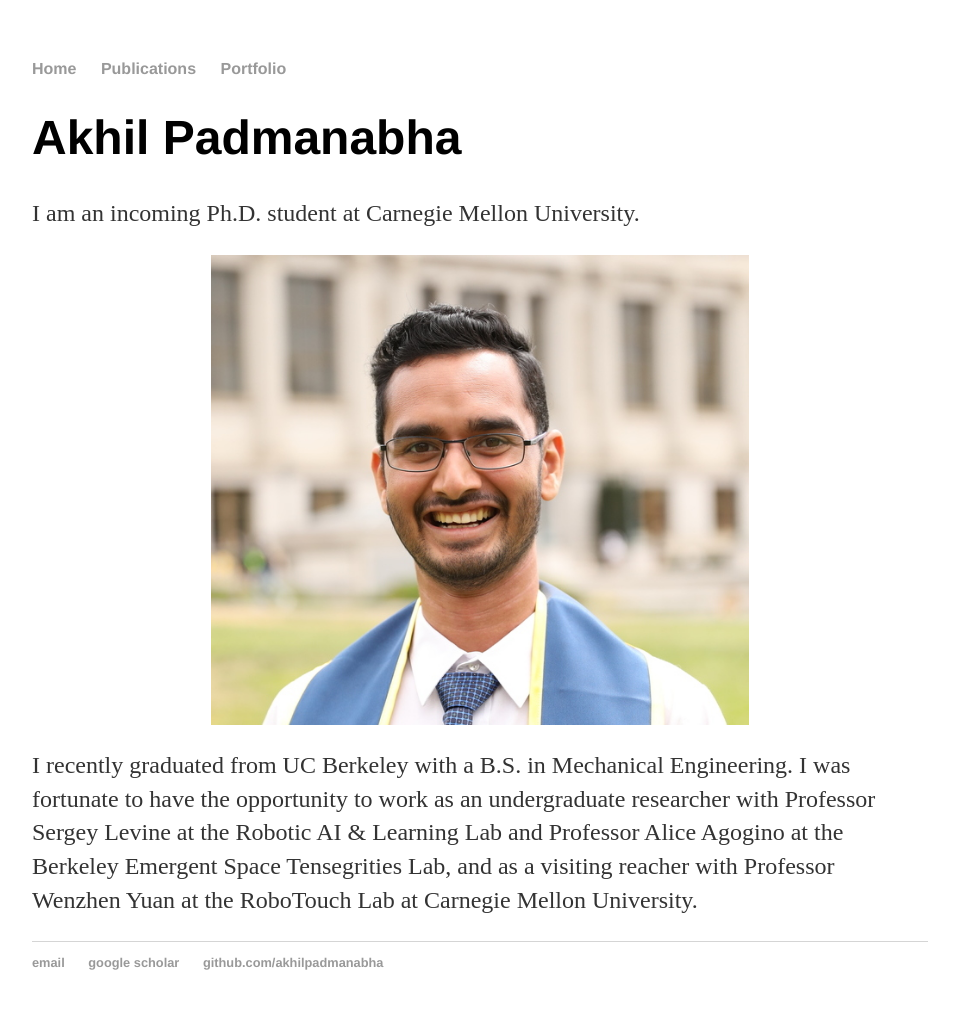
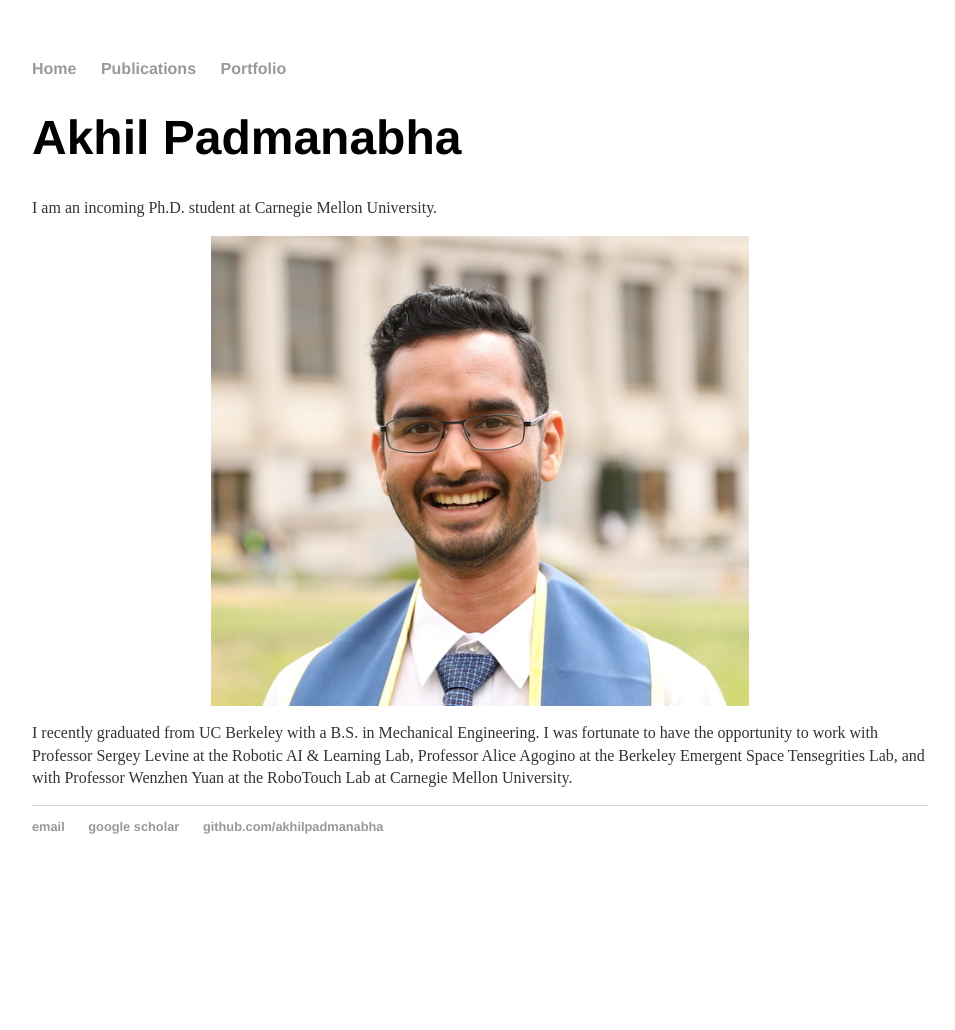
Before and after one commit to akhilpadmanabha/akhilpadmanabha.github.io, a Jekyll site: the page built from index.html, in a window 1280 px wide. Shown: the whole page, without its empty margins (160-1115 px from the left). Built offline with Jekyll 4.4.1, drawn with Linux system fonts in a browser that asks for light colours; after the commit the page ends 900 px from its top, so only the background shows below that.

Commit message:
additional changes

```diff
--- a/css/main.css
+++ b/css/main.css
@@ -24,7 +24,7 @@ h1 {
     font-family:'Helvetica', 'Arial', 'Sans-Serif';
 }
 p {
-    font-size: 1.5em;
+    font-size: 1.0em;
     line-height: 1.4em;
     color: #333;
 }
--- a/index.html
+++ b/index.html
@@ -12,9 +12,8 @@ title: Akhil Padmanabha
 
 <div class="blurb">
 	<p>I recently graduated from UC Berkeley with a B.S. in Mechanical Engineering.
-		I was fortunate to have the opportunity to work as an undergraduate researcher
-		with Professor Sergey Levine at the Robotic AI & Learning Lab
-		and Professor Alice Agogino at the Berkeley Emergent Space Tensegrities Lab,
-		and as a visiting reacher with Professor Wenzhen Yuan at the
+		I was fortunate to have the opportunity to work with Professor Sergey Levine
+		at the Robotic AI & Learning Lab, Professor Alice Agogino at the Berkeley
+		Emergent Space Tensegrities Lab, and with Professor Wenzhen Yuan at the
 		RoboTouch Lab at Carnegie Mellon University.</p>
 </div>
```
